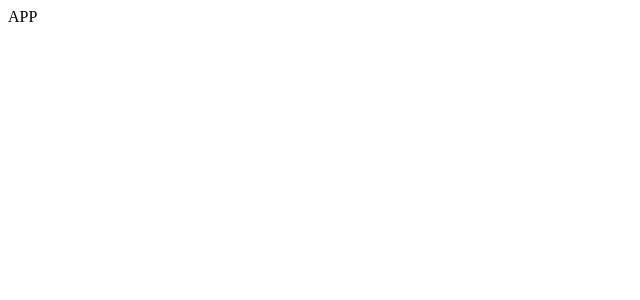
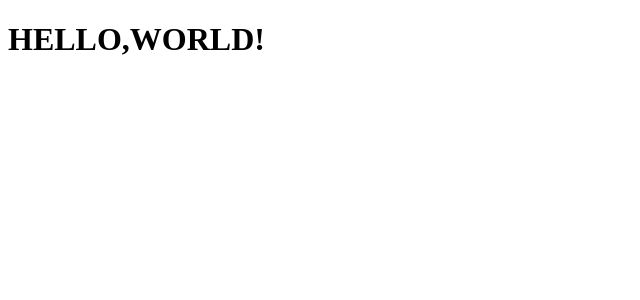
Before and after one commit to srinath1723/ecommerce-frontend, a React (Vite) app: page / in a window 1280 px wide. Shown: the top 300 px of the page, without its empty margins (0-640 px from the left). Built offline with nearby package versions, Linux system fonts and the light colour scheme.

Commit message:
router-setup

```diff
--- a/package.json
+++ b/package.json
@@ -11,7 +11,8 @@
   },
   "dependencies": {
     "react": "^18.3.1",
-    "react-dom": "^18.3.1"
+    "react-dom": "^18.3.1",
+    "react-router-dom": "^6.24.1"
   },
   "devDependencies": {
     "@types/react": "^18.3.3",
--- a/src/App.jsx
+++ b/src/App.jsx
@@ -1,11 +1,15 @@
+import { RouterProvider, createBrowserRouter } from "react-router-dom"
 
 
+const router= createBrowserRouter([
+  {
+    path:'/',
+    element:<h1>HELLO,WORLD!</h1>,
+  }
+])
+
 const App = () => {
-  return (
-    <div>
-      APP
-    </div>
-  )
+  return <RouterProvider router={router}/>;
 }
 
 export default App
```
Also changed, not shown: 1 other file (tests, documents, lock files or other folders).
